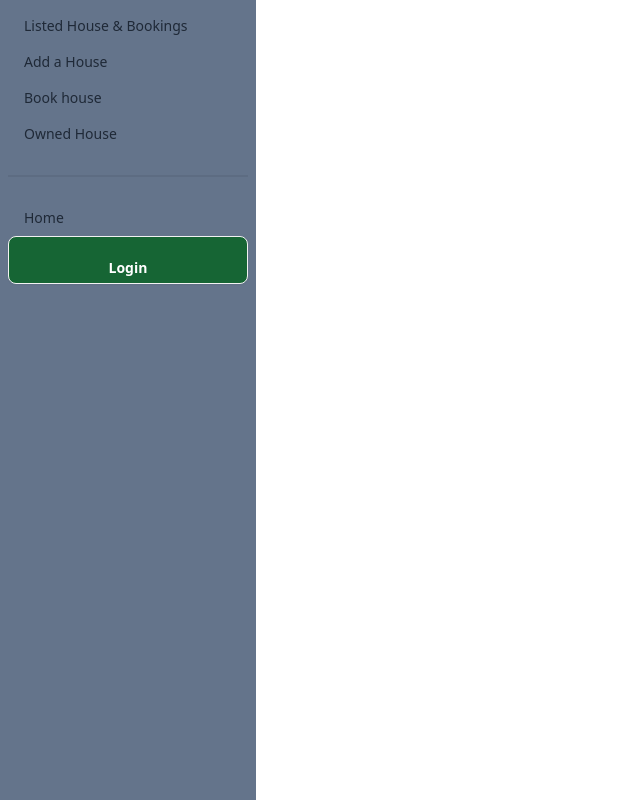
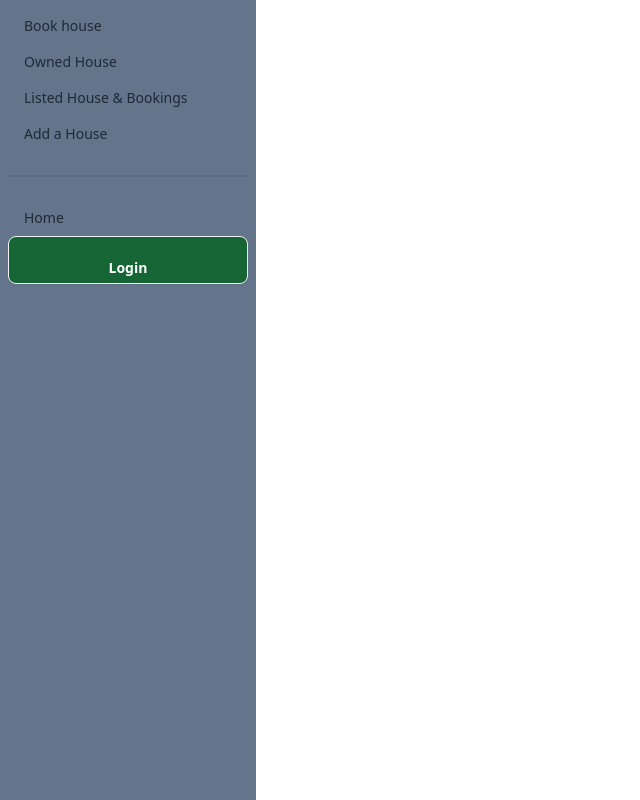
Before and after one commit to SalmanJunaed/house-hunter-client, a React (Vite) app: page /dashboard in a window 1280 px wide. Shown: the whole page, without its empty margins (0-640 px from the left). Built offline with nearby package versions, Linux system fonts and the light colour scheme.

Commit message:
house booking list structure and datalode perfectly done

```diff
--- a/src/Layout/Dashboard.jsx
+++ b/src/Layout/Dashboard.jsx
@@ -6,7 +6,20 @@ const Dashboard = () => {
             {/* Dashboard Sidebar */}
             <div className="w-64 min-h-screen bg-slate-500">
                 <ul className="menu">
+
+
+
+
                     {/* Renter dashboard  */}
+                    <li>
+                        <NavLink to='/dashboard/bookHouse'>Book house</NavLink>
+                    </li>
+                    <li>
+                        <NavLink to='/dashboard/ownerHouse'>Owned House</NavLink>
+                    </li>
+
+
+                    {/* Admin Dashboard */}
                     <li>
                         <NavLink to='/dashboard/bookings'>Listed House & Bookings</NavLink>
                     </li>
@@ -16,12 +29,7 @@ const Dashboard = () => {
 
 
 
-                    <li>
-                        <NavLink to='/dashboard/bookHouse'>Book house</NavLink>
-                    </li>
-                    <li>
-                        <NavLink to='/dashboard/ownerHouse'>Owned House</NavLink>
-                    </li>
+
 
 
                     {/* Shared nav link  */}
--- a/src/pages/Dashboard/HouseAndBookings.jsx
+++ b/src/pages/Dashboard/HouseAndBookings.jsx
@@ -1,4 +1,4 @@
-import { Link } from "react-router-dom"
+// import { Link } from "react-router-dom"
 import useHouse from "../../hooks/useHouse"
 
 const HouseAndBookings = () => {
@@ -11,6 +11,7 @@ const HouseAndBookings = () => {
                     <table className="table table-xs">
                         <thead>
                             <tr>
+                                <th></th>
                                 <th>City </th>
                                 <th>Address</th>
                                 <th>Bed room</th>
@@ -25,8 +26,9 @@ const HouseAndBookings = () => {
                         </thead>
                         <tbody>
                             {
-                                house.map(item => <tr key={item._id}>
-                                    <th>{item.city}</th>
+                                house.map((item, index) => <tr key={item._id}>
+                                    <th>{index+1}</th>
+                                    <td>{item.city}</td>
                                     <td>{item.address}</td>
                                     <td>{item.bedrooms}</td>
                                     <td>{item.bathrooms}</td>
@@ -35,7 +37,7 @@ const HouseAndBookings = () => {
                                     <td>{item.email}</td>
                                     <td>{item.countryCode}{item.phone}</td>
                                     <td>{item.rentPerMonth}</td>
-                                    <td> <input type="btn" /> </td>
+                                    <td>{item.availability != true ? <p className="text-green-600 font-bold text-center"><button type="submit" className="btn">Book House</button></p> : <p className="text-red-600 font-bold bg-red-200 py-2 text-center">Reserved</p>}</td>
                                 </tr> )
                             }
 
```
